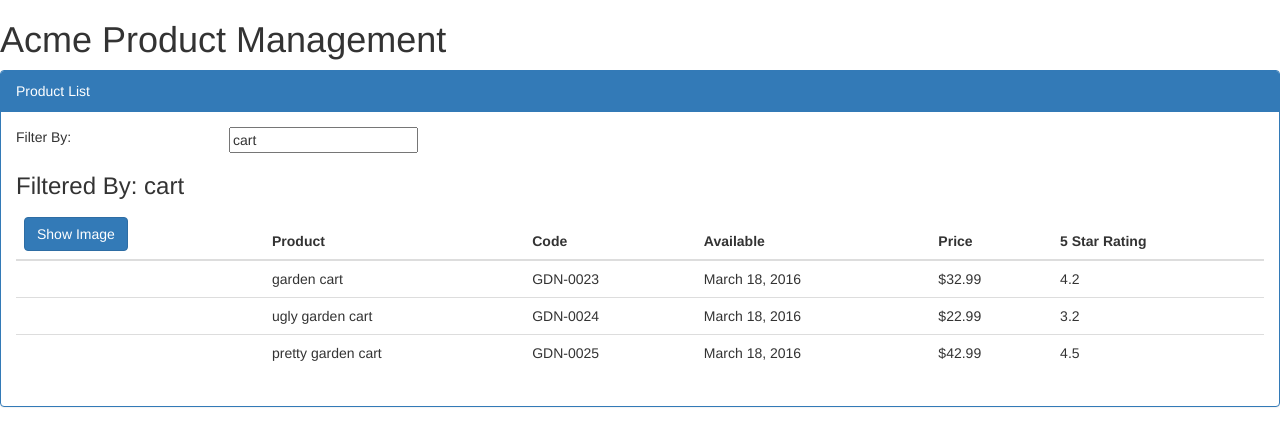
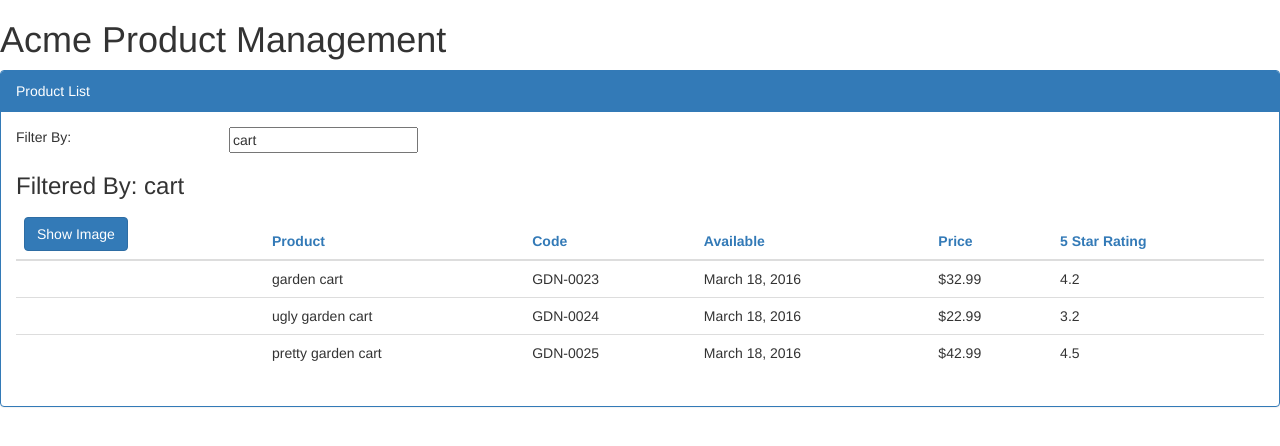
Before and after one commit to mpapili/angular, an Angular app in the folder pluralsight/pluralSightSite/: page / in a window 1280 px wide. Shown: the top 446 px of the page. Built offline with nearby package versions, Linux system fonts and the light colour scheme.

Commit message:
css and lifecycle hooks for components

```diff
--- /dev/null
+++ b/pluralsight/pluralSightSite/src/app/products/product-list.component.css
@@ -0,0 +1,3 @@
+thead {
+	color: #337AB7;
+}
--- a/pluralsight/pluralSightSite/src/app/products/product-list.component.ts
+++ b/pluralsight/pluralSightSite/src/app/products/product-list.component.ts
@@ -1,12 +1,13 @@
-import { Component } from '@angular/core';
+import { Component, OnInit } from '@angular/core';
 import { IProduct } from './product';
 
 @Component({
 	selector: 'pm-products',
-	templateUrl: './product-list.component.html'
+	templateUrl: './product-list.component.html',
+	styleUrls: ['./product-list.component.css']
 })
 
-export class ProductListComponent {
+export class ProductListComponent implements OnInit {
 	pageTitle: string = 'Product List';
 	imageWidth: number = 40;
 	imageMargin: number = 2;
@@ -48,4 +49,8 @@
 	toggleImage(): void {
 		this.showImage = !this.showImage;
 	}
+
+	ngOnInit(): void {
+		console.log('in OnInit');
+	}
 }
```
Also changed, not shown: 1 other file (tests, documents, lock files or other folders).
